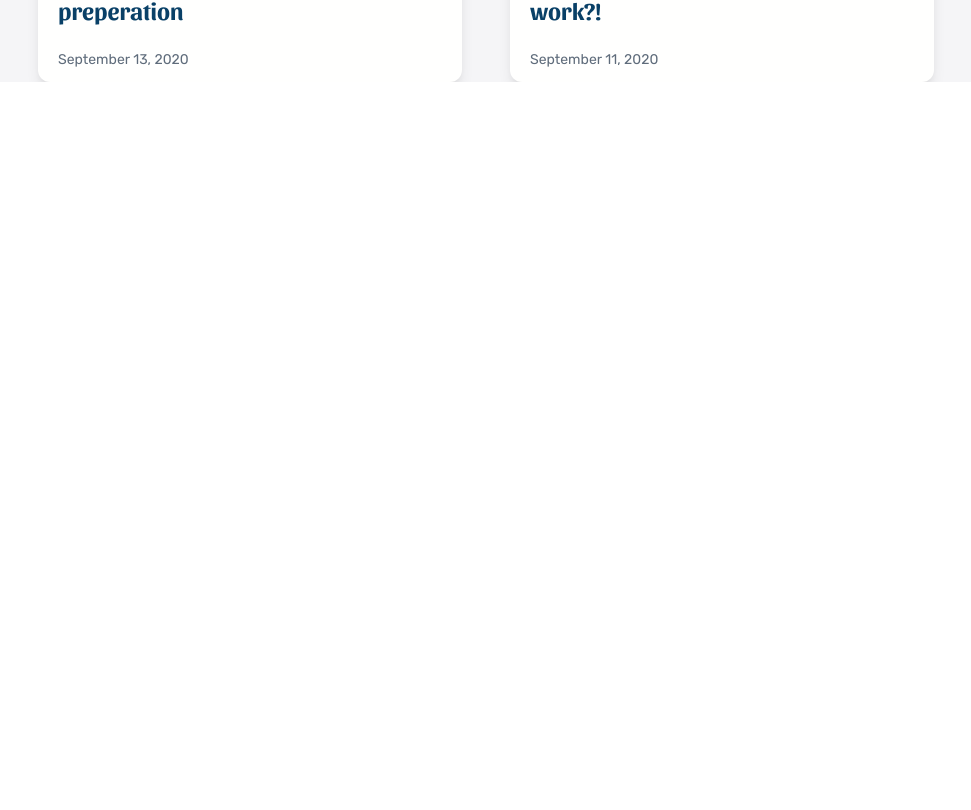
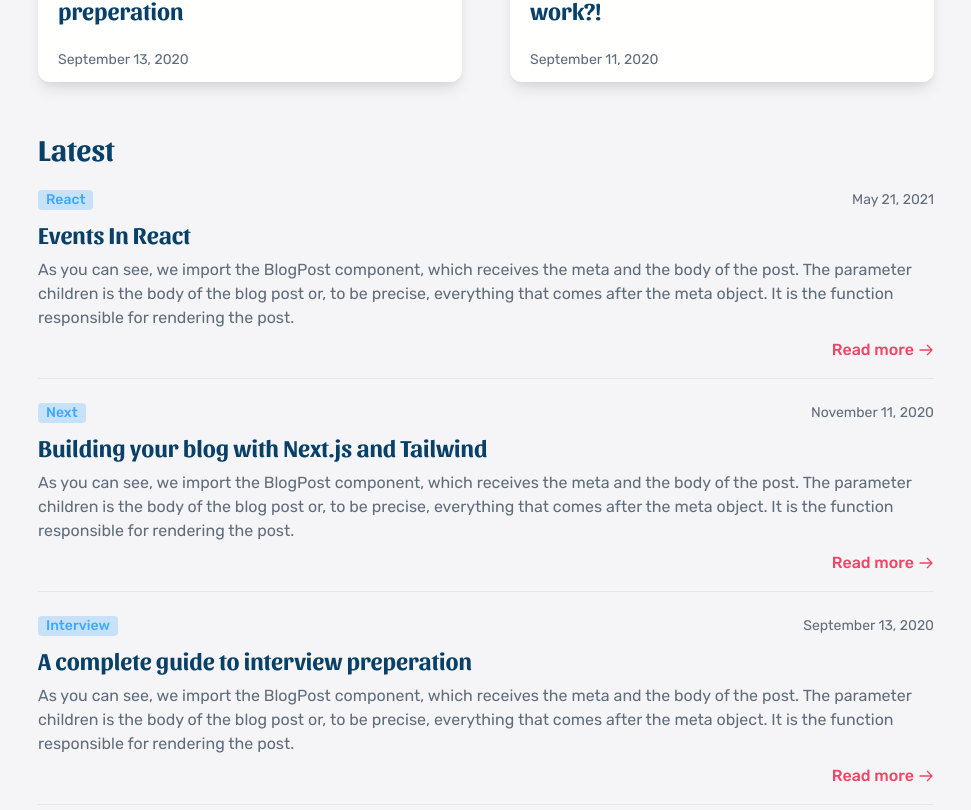
Before and after one commit to AgkTF/blog-2021, a Next.js app: page / in a window 1280 px wide. Shown: the part 890-1700 px from the top of the page, without its empty margins (154-1125 px from the left). Before the commit the page ends 972 px from the top, so only its background shows below. Built offline with nearby package versions, Linux system fonts and the light colour scheme; a small style sheet from the web is missing; what @tailwindcss/typography would draw is missing.

Commit message:
- Add the PostPreview component. - Add the latest posts in the home page.

```diff
--- a/pages/blog/pair-programming/index.mdx
+++ b/pages/blog/pair-programming/index.mdx
@@ -18,7 +18,7 @@ export default ({ children }) => <Post meta={meta}>{children}</Post>;
 
 <figure>
   <Image
-    src={img}
+    src={image}
     alt="whatever"
     width="2400"
     height="1600"
--- a/pages/index.js
+++ b/pages/index.js
@@ -1,5 +1,5 @@
 import { PageLayout } from 'components/Layout';
-import { PostCard } from 'components/UIElements';
+import { PostCard, PostPreview } from 'components/UIElements';
 import { allPosts } from 'Utils/postsFetcher';
 
 export default function Home() {
@@ -47,6 +47,26 @@ export default function Home() {
             </div>
           </div>
         </section>
+
+        <section className="mt-8 sm:mt-12 w-full">
+          <h1 className="font-bold font-sansita text-headline-light dark:text-headline-dark text-2xl sm:text-3xl">
+            Latest
+          </h1>
+          {allPosts.map(post => {
+            const { postTitle, publishDate, tagName, postPreview } =
+              post.module.meta;
+            return (
+              <PostPreview
+                key={post.link}
+                contentPreview={postPreview}
+                tagName={tagName}
+                date={publishDate}
+                postTitle={postTitle}
+                link={post.link}
+              />
+            );
+          })}
+        </section>
       </main>
     </PageLayout>
   );
--- /dev/null
+++ b/src/components/UIElements/PostPreview/PostPreview.js
@@ -0,0 +1,62 @@
+import { TagPill, Title } from 'components/UIElements';
+
+import { enUSDateRenderer } from 'Utils/helpers/date.helpers';
+
+import Link from 'next/link';
+import PropTypes from 'prop-types';
+
+const PostPreview = ({ tagName, date, postTitle, contentPreview, link }) => {
+  return (
+    <>
+      <div className="mt-6 flex flex-col">
+        <div className="flex justify-between items-baseline">
+          <TagPill tagName={tagName} />
+          <p className="text-xs text-paragraph-light dark:text-paragraph-dark font-rubik sm:text-sm">
+            {enUSDateRenderer(date)}
+          </p>
+        </div>
+
+        <div className="mt-2">
+          <Title postTitle={postTitle} link={link} className="" />
+
+          <p className="mt-2 font-rubik text-paragraph-light dark:text-paragraph-dark text-sm sm:text-base">
+            {contentPreview}
+          </p>
+        </div>
+
+        <div className="mt-2 flex items-center font-rubik text-tertiary-light dark:text-tertiary-dark hover:text-highlight self-end">
+          <span className="font-medium text-sm sm:text-base">
+            <Link href={link}>Read more</Link>
+          </span>
+
+          <svg
+            className="ml-1 w-4 h-4"
+            fill="none"
+            stroke="currentColor"
+            viewBox="0 0 24 24"
+            xmlns="http://www.w3.org/2000/svg"
+          >
+            <path
+              strokeLinecap="round"
+              strokeLinejoin="round"
+              strokeWidth={2}
+              d="M14 5l7 7m0 0l-7 7m7-7H3"
+            />
+          </svg>
+        </div>
+      </div>
+
+      <hr className="mt-4 opacity-10 text-paragraph-light dark:text-paragraph-dark" />
+    </>
+  );
+};
+
+PostPreview.propTypes = {
+  postTitle: PropTypes.string.isRequired,
+  date: PropTypes.string.isRequired,
+  link: PropTypes.string.isRequired,
+  contentPreview: PropTypes.string.isRequired,
+  tagName: PropTypes.string.isRequired,
+};
+
+export default PostPreview;
--- a/src/components/UIElements/index.js
+++ b/src/components/UIElements/index.js
@@ -4,5 +4,14 @@ import ShareIcons from './ShareIcons/ShareIcons';
 import ThemeSwitcher from './ThemeSwitcher/ThemeSwitcher';
 import Title from './Title/Title';
 import PostCard from './PostCard/PostCard';
+import PostPreview from './PostPreview/PostPreview';
 
-export { TagPill, Post, ShareIcons, ThemeSwitcher, Title, PostCard };
+export {
+  TagPill,
+  Post,
+  ShareIcons,
+  ThemeSwitcher,
+  Title,
+  PostCard,
+  PostPreview,
+};
```
